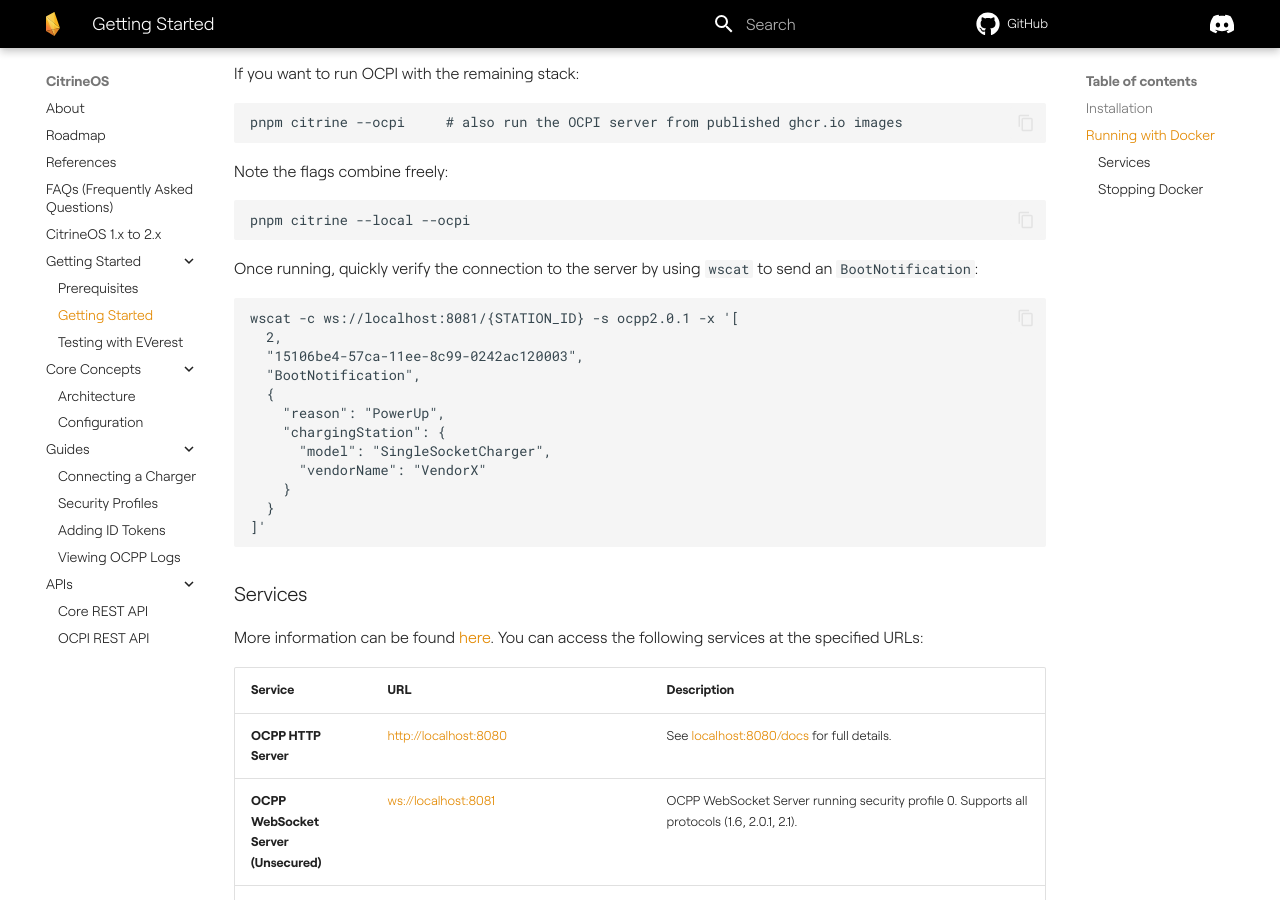
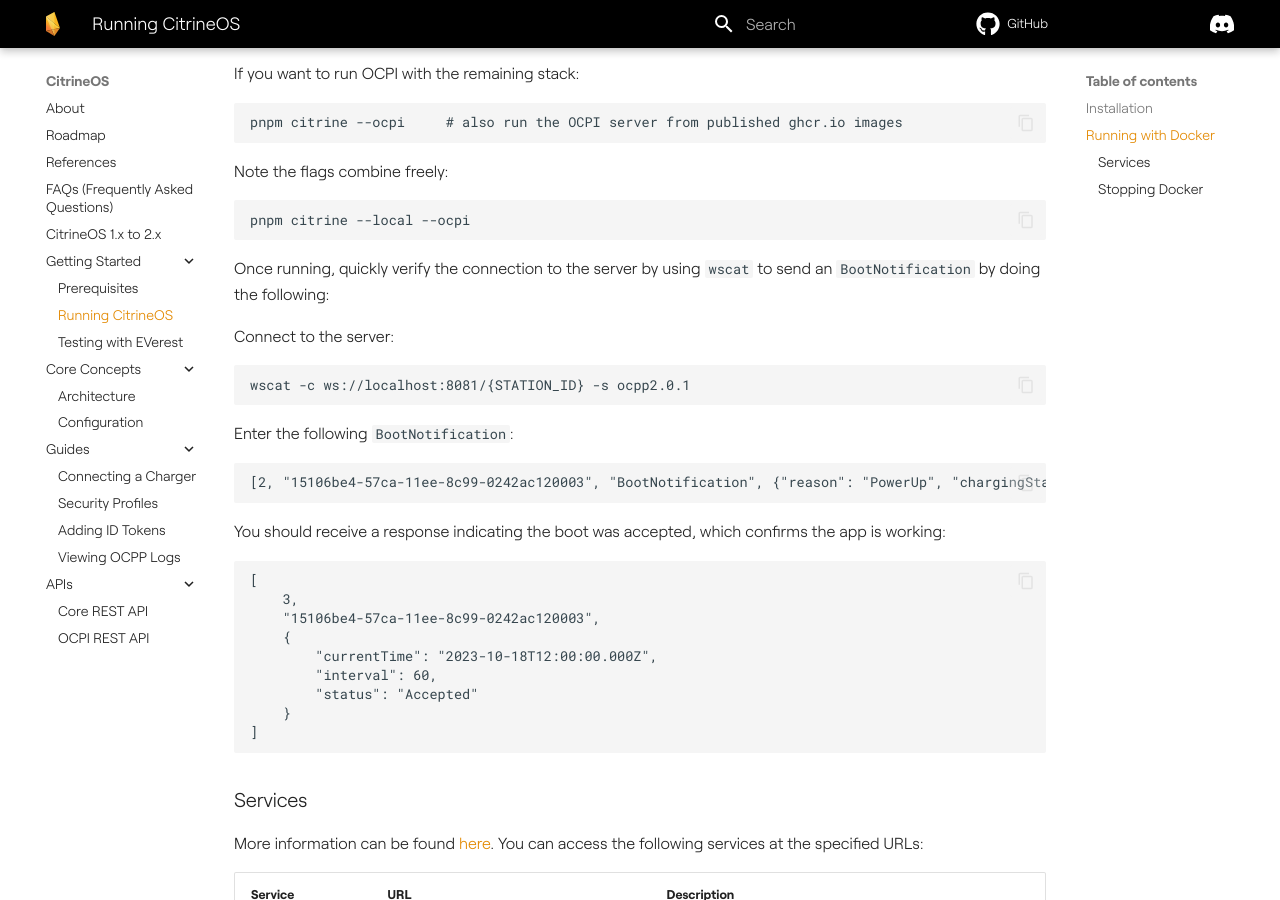
Before and after one commit to citrineos/citrineos.github.io, an MkDocs documentation site: the page built from docs/getting-started/running-citrineos.md, in a window 1280 px wide and 900 px high, scrolled down 777 px. Built offline with MkDocs 1.6.1 and Material for MkDocs 9.7.7, drawn with Linux system fonts in a browser that asks for light colours; plug-ins that fetch from the network failed and are left out; comment, search, counter and statistics services are not loaded; the version menu is left out; some of the changed text lies outside the part shown.

Commit message:
feature: rename getting started to running-citrineos for clarity + updating architecture again with newest changes

```diff
--- a/docs/getting-started/getting-started.md
+++ b/docs/getting-started/running-citrineos.md
@@ -1,6 +1,6 @@
 ---
 layout: doc
-title: Getting Started
+title: Running CitrineOS
 ---
 
 /// admonition | Before continuing, set up the necessary [prerequisites](prerequisites.md).
@@ -9,7 +9,7 @@
 
 # Installation
 
-**1. Clone the `citrineos/core` repository onto your local machine:**
+**1. Clone the `citrineos-core` repository onto your local machine:**
 
     git clone https://github.com/citrineos/citrineos-core
 
@@ -37,20 +37,28 @@
 
     pnpm citrine --local --ocpi
 
-Once running, quickly verify the connection to the server by using `wscat` to send an `BootNotification`:
+Once running, quickly verify the connection to the server by using `wscat` to send an `BootNotification` by doing the
+following:
 
-    wscat -c ws://localhost:8081/{STATION_ID} -s ocpp2.0.1 -x '[
-      2,
-      "15106be4-57ca-11ee-8c99-0242ac120003",
-      "BootNotification",
-      {
-        "reason": "PowerUp",
-        "chargingStation": {
-          "model": "SingleSocketCharger",
-          "vendorName": "VendorX"
+Connect to the server:
+
+    wscat -c ws://localhost:8081/{STATION_ID} -s ocpp2.0.1
+
+Enter the following `BootNotification`:
+
+    [2, "15106be4-57ca-11ee-8c99-0242ac120003", "BootNotification", {"reason": "PowerUp", "chargingStation": {"model": "SingleSocketCharger", "vendorName": "VendorX"}}]
+
+You should receive a response indicating the boot was accepted, which confirms the app is working:
+
+    [
+        3,
+        "15106be4-57ca-11ee-8c99-0242ac120003",
+        {
+            "currentTime": "2023-10-18T12:00:00.000Z",
+            "interval": 60,
+            "status": "Accepted"
         }
-      }
-    ]'
+    ]
 
 ## Services
 
--- a/mkdocs.yml
+++ b/mkdocs.yml
@@ -7,7 +7,7 @@
   - version-1-to-2.md
   - Getting Started:
       - getting-started/prerequisites.md
-      - getting-started/getting-started.md
+      - getting-started/running-citrineos.md
       - getting-started/testing-with-everest.md
   - Core Concepts:
       - core-concepts/architecture.md
```
Also changed, not shown: docs/core-concepts/architecture.md (+9 -16 lines), docs/getting-started/running-ocpi.md (deleted, +0 -33 lines), docs/getting-started/testing-with-everest.md (+4 -0 lines), docs/version-1-to-2.md (+1 -1 lines).
